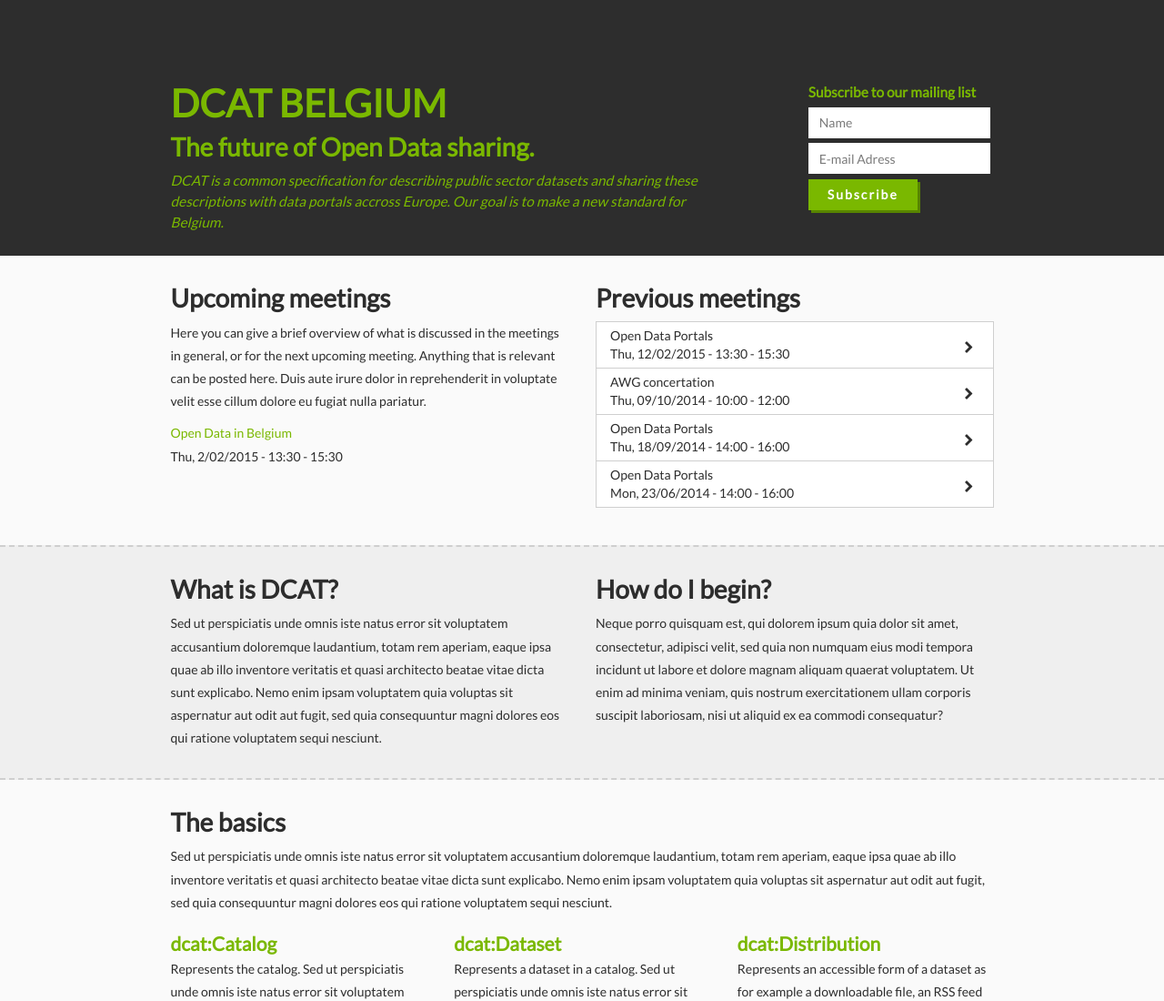
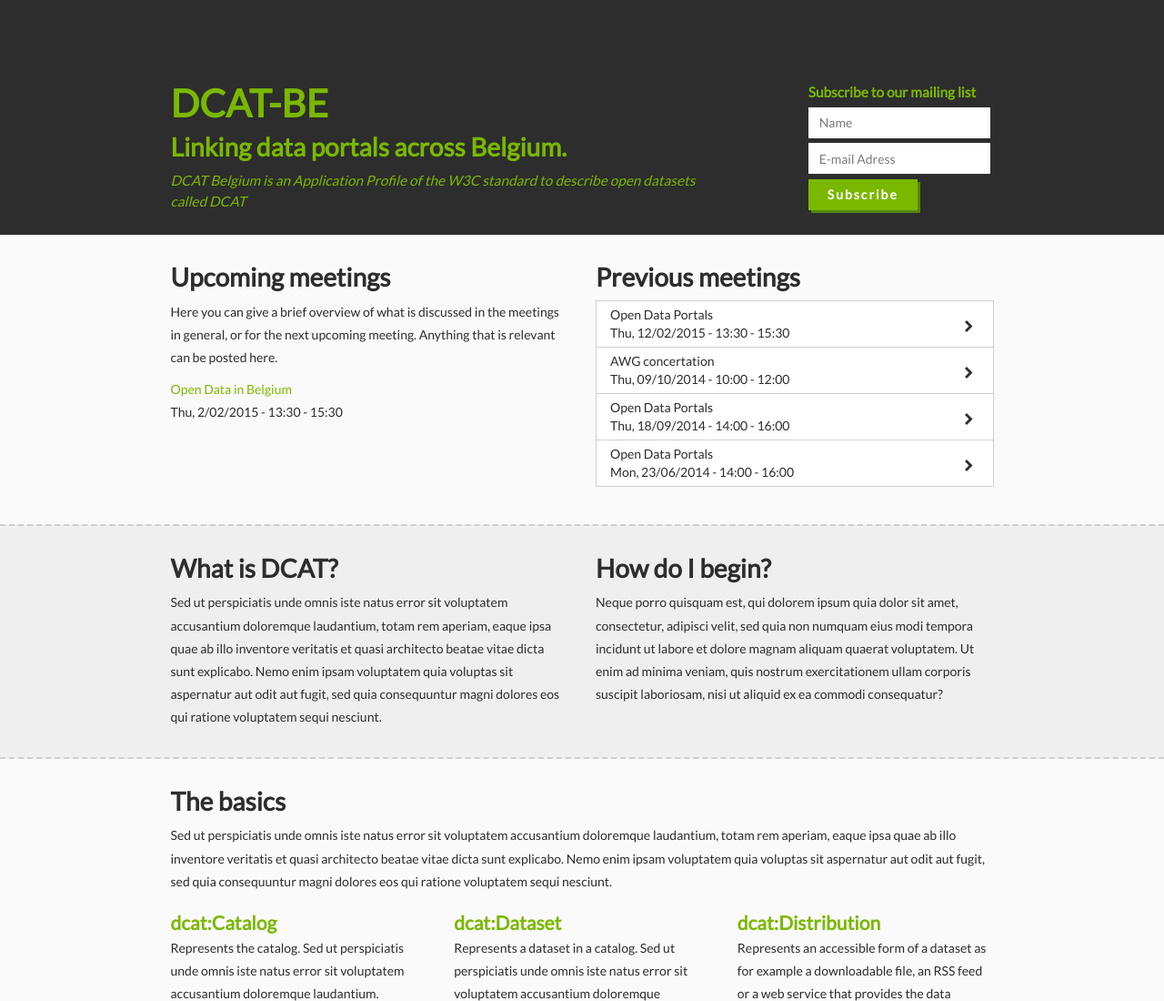
Before and after one commit to openknowledgebe/dcat-be, a website: page index.html in a window 1280 px wide. Shown: the top 1100 px of the page at 91% size. Drawn offline with nearby package versions, Linux system fonts and the light colour scheme.

Commit message:
Small content update

```diff
--- a/index.html
+++ b/index.html
@@ -4,8 +4,8 @@
     <meta charset="UTF-8">
     <meta http-equiv="X-UA-Compatible" content="IE=edge,chrome=1">
     <title>DCAT Belgium</title>
-    <meta name="description" content="">
-    <meta name="keywords" content="dcat, open, code, knowledge, Ghent">
+    <meta name="description" content="The Belgian standard for Open Data Catalogs (DCAT)">
+    <meta name="keywords" content="dcat, open, knowledge, Ghent">
     <meta name="author" content="Open Knowledge Belgium">
     <meta name="viewport" content="width=device-width, initial-scale=1">
     <meta property="og:title" content="DCAT Belgium" />
@@ -24,9 +24,9 @@
     <div class="row" id="intro">
         <div class="container header-container">
             <div class="col-xs-12 col-sm-8">
-                <h1>DCAT Belgium</h1>
-                <h2>The future of Open Data sharing.</h2>
-                <p class="intro-description">DCAT is a common specification for describing public sector datasets and sharing these descriptions with data portals accross Europe. Our goal is to make a new standard for Belgium.</p>
+                <h1>DCAT-BE</h1>
+                <h2>Linking data portals across Belgium.</h2>
+                <p class="intro-description">DCAT Belgium is an Application Profile of the <a href="http://www.w3.org/TR/vocab-dcat/" target="_blank"></a>W3C standard to describe open datasets called DCAT</a></p>
                 <hr class="divider hidden-sm hidden-md hidden-lg">
             </div>
 
@@ -54,7 +54,7 @@
             <div class="col-xs-12 col-md-6">
                 <h2>Upcoming meetings</h2>
                 <p>
-                    Here you can give a brief overview of what is discussed in the meetings in general, or for the next upcoming meeting. Anything that is relevant can be posted here. Duis aute irure dolor in reprehenderit in voluptate velit esse cillum dolore eu fugiat nulla pariatur.
+                    Here you can give a brief overview of what is discussed in the meetings in general, or for the next upcoming meeting. Anything that is relevant can be posted here.
                    </p>
                 <p>
                     <a href="http://www.doodle.com">Open Data in Belgium</a>
```
